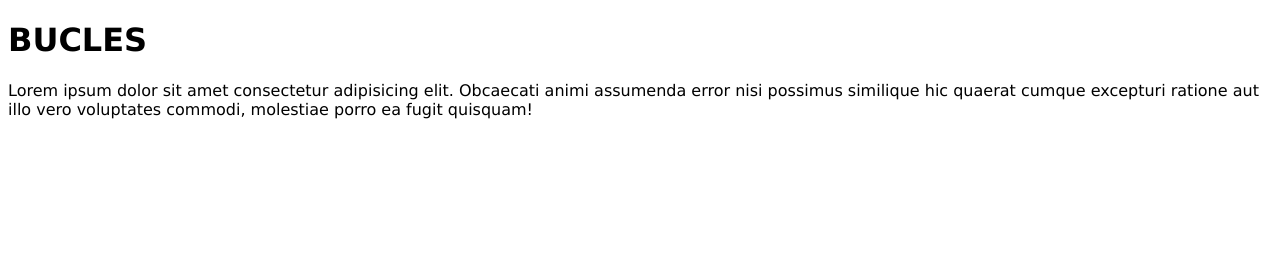
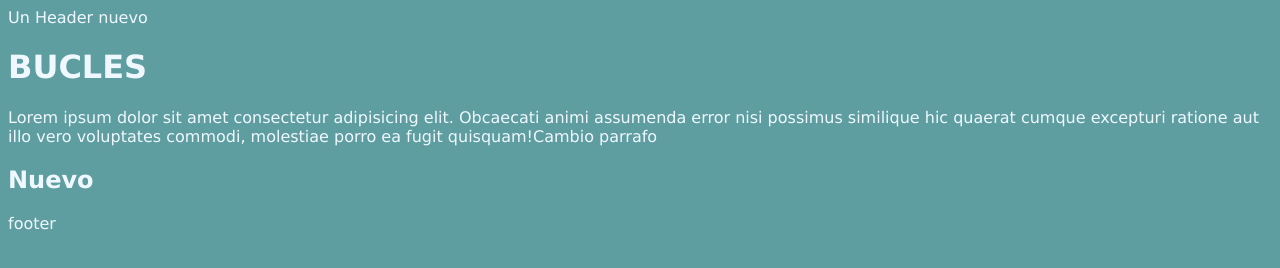
Before and after one commit to FLORRIBA/js-bucles, a plain HTML site: page index.html in a window 1280 px wide. Drawn offline with Linux system fonts and the light colour scheme.

Commit message:
cambios en el index

```diff
--- a/css/styles.css
+++ b/css/styles.css
@@ -1,3 +1,5 @@
 body{
     font-family:'Lucida Sans', 'Lucida Sans Regular', 'Lucida Grande', 'Lucida Sans Unicode', Geneva, Verdana, sans-serif ;
+    background-color: cadetblue;
+    color: aliceblue;
 }
--- a/index.html
+++ b/index.html
@@ -7,8 +7,12 @@
     <link rel="stylesheet" href="/css/styles.css">
 </head>
 <body>
+    <header> Un Header nuevo</header>
     <h1>BUCLES</h1>
-    <p >Lorem ipsum dolor sit amet consectetur adipisicing elit. Obcaecati animi assumenda error nisi possimus similique hic quaerat cumque excepturi ratione aut illo vero voluptates commodi, molestiae porro ea fugit quisquam!</p>
+    <p >Lorem ipsum dolor sit amet consectetur adipisicing elit. Obcaecati animi assumenda error nisi possimus similique hic quaerat cumque excepturi ratione aut illo vero voluptates commodi, molestiae porro ea fugit quisquam!Cambio parrafo</p>
 <script src="/js/while.js"></script>
+<h2>Nuevo</h2>
+
+<footer> footer</footer>
 </body>
 </html>
--- a/js/while.js
+++ b/js/while.js
@@ -0,0 +1 @@
+console.log("archivo de bucle while cargado")
```
Also changed, not shown: pages/register.html (added).
